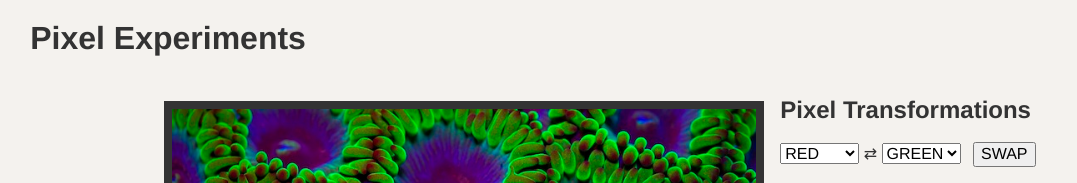
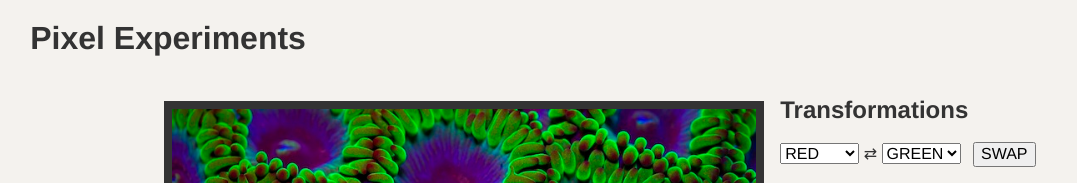
Before and after one commit to z-olpin/pixel-processing, a plain HTML site: page index.html in a window 1280 px wide. Shown: the top 183 px of the page, without its empty margins (21-1098 px from the left). Drawn offline with Linux system fonts and the light colour scheme.

Commit message:
redundant h2

```diff
--- a/index.html
+++ b/index.html
@@ -19,7 +19,7 @@
       <figcaption>Image courtesy <a href="http://www.coralmorphologic.com/">Coral Morphologic</a></figcaption>
     </figure>
     <div id="transformations">
-      <h2>Pixel Transformations</h2>
+      <h2>Transformations</h2>
       <div class="transformations-group">
         <select id="channel1">
           <option value="red">RED</option>
```
